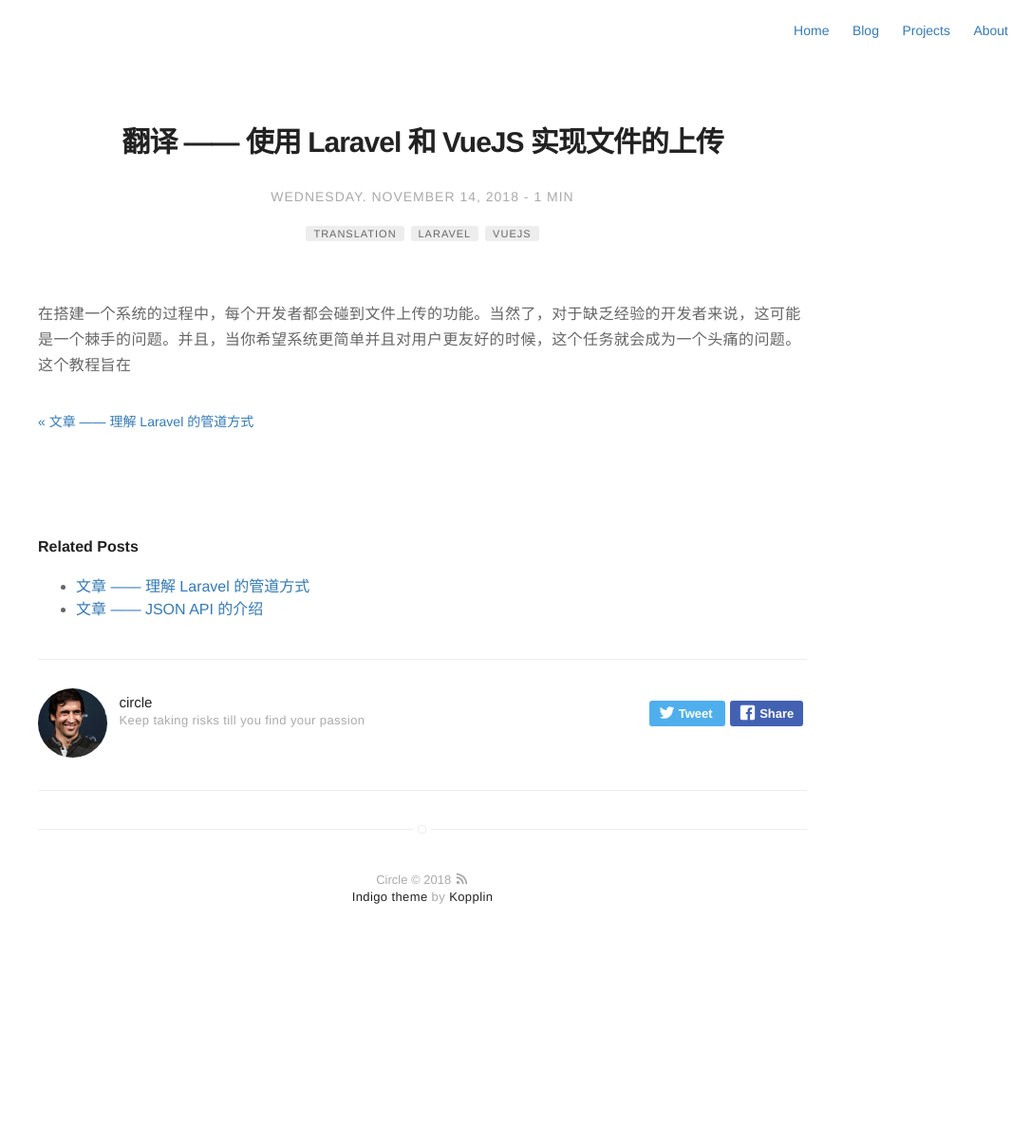
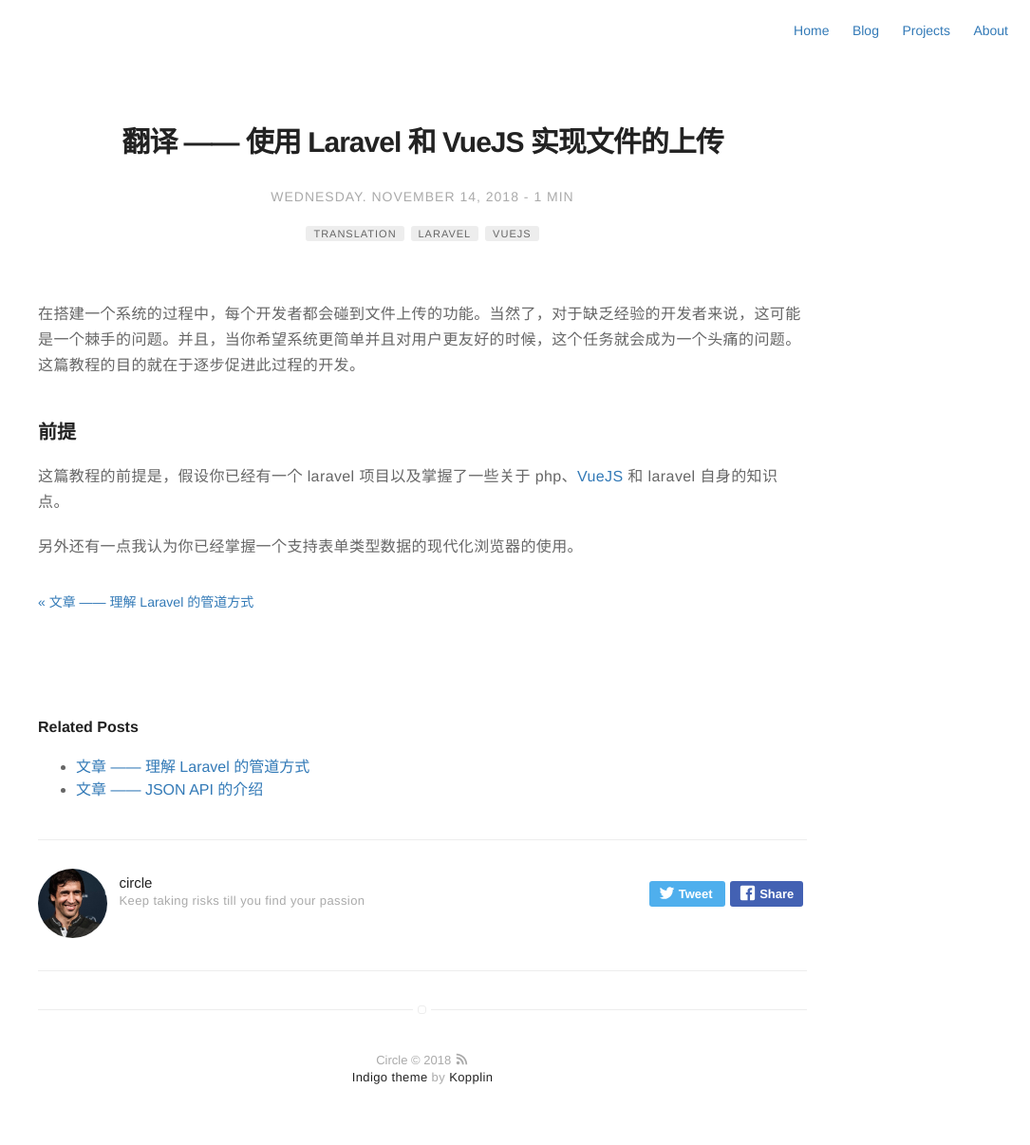
Before and after one commit to rust17/blog, a Jekyll site: the page built from _posts/2018-11-14-translation-file-upload-with-laravel-and-vuejs.markdown, in a window 1280 px wide. Shown: the whole page at 95% size, without its empty margins (195-1280 px from the left). Built offline with Jekyll 4.4.1, drawn with Linux system fonts in a browser that asks for light colours; comment, search, counter and statistics services are not loaded; before the commit the page ends 1016 px from its top, so only the background shows below that.

Commit message:
update article translation-file-upload-with-laravel-and-vuejs

```diff
--- a/_posts/2018-11-14-translation-file-upload-with-laravel-and-vuejs.markdown
+++ b/_posts/2018-11-14-translation-file-upload-with-laravel-and-vuejs.markdown
@@ -12,4 +12,10 @@
 description: 翻译文章 —— Laravel 的上传功能实现
 ---
 
-在搭建一个系统的过程中，每个开发者都会碰到文件上传的功能。当然了，对于缺乏经验的开发者来说，这可能是一个棘手的问题。并且，当你希望系统更简单并且对用户更友好的时候，这个任务就会成为一个头痛的问题。这个教程旨在
+在搭建一个系统的过程中，每个开发者都会碰到文件上传的功能。当然了，对于缺乏经验的开发者来说，这可能是一个棘手的问题。并且，当你希望系统更简单并且对用户更友好的时候，这个任务就会成为一个头痛的问题。这篇教程的目的就在于逐步促进此过程的开发。
+
+### 前提
+
+这篇教程的前提是，假设你已经有一个 laravel 项目以及掌握了一些关于 php、[VueJS](https://vuejs.org/) 和 laravel 自身的知识点。
+
+另外还有一点我认为你已经掌握一个支持表单类型数据的现代化浏览器的使用。
```
